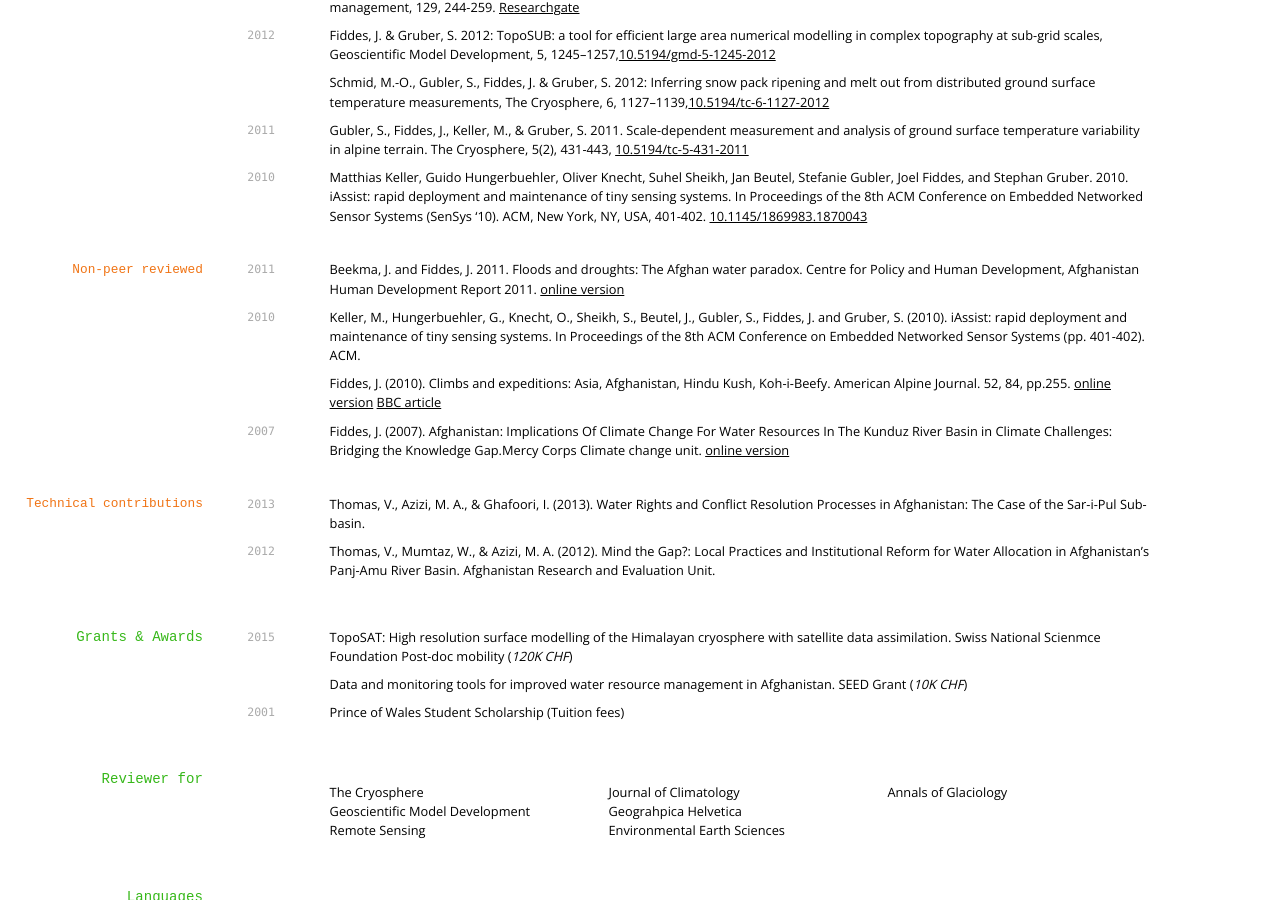
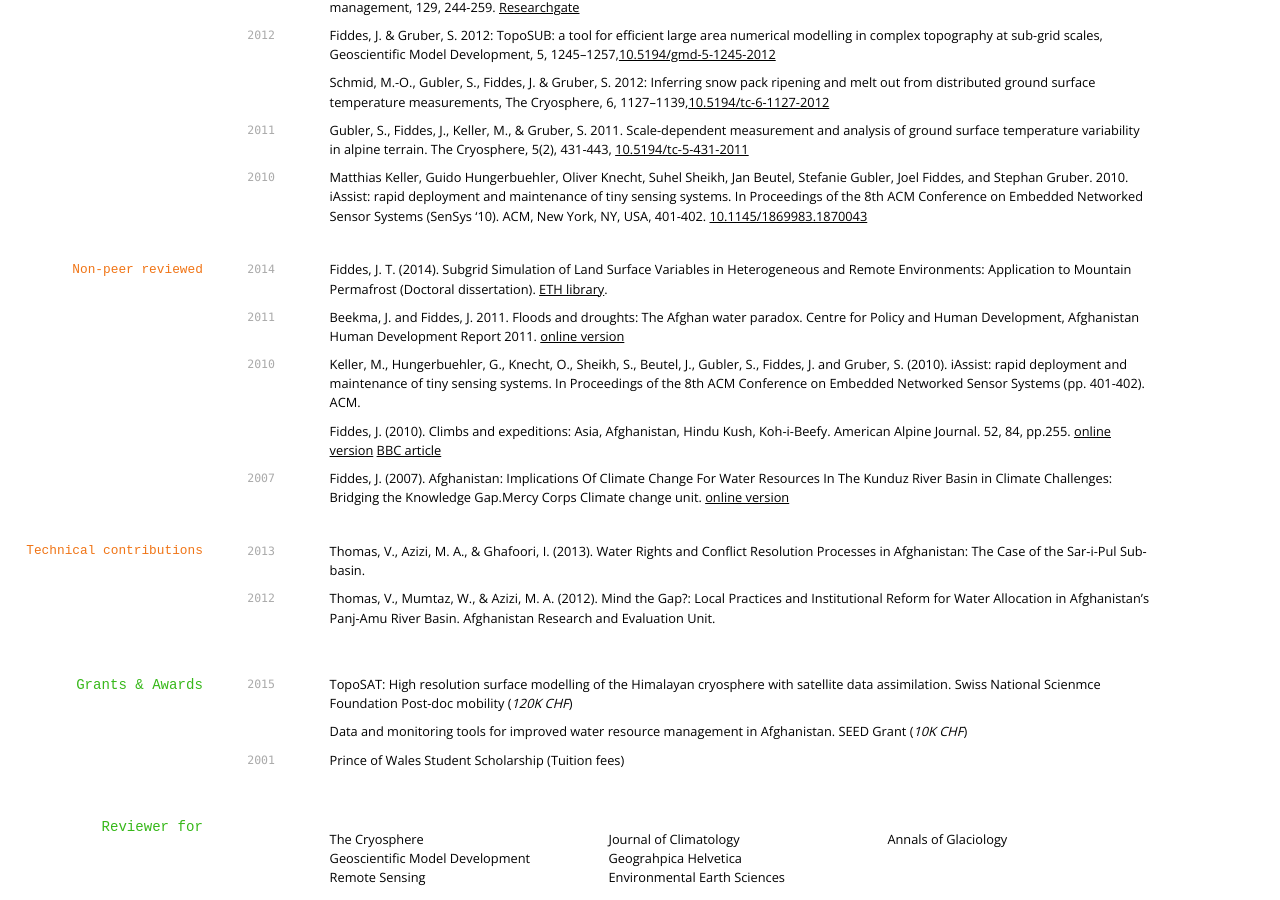
Before and after one commit to joelfiddes/joelfiddes.github.io, a Jekyll site: the page cv/index.html, which Jekyll copies as it is, in a window 1280 px wide and 900 px high, scrolled down 1691 px. Built offline with Jekyll 4.4.1, drawn with Linux system fonts in a browser that asks for light colours; nearby versions of some CDN libraries.

Commit message:
auto-commit

```diff
--- a/cv/index.html
+++ b/cv/index.html
@@ -140,6 +140,9 @@ Gubler, S., Fiddes, J., Keller, M., &amp; Gruber, S. 2011. Scale-dependent measu
 Matthias Keller, Guido Hungerbuehler, Oliver Knecht, Suhel Sheikh, Jan Beutel, Stefanie Gubler, Joel Fiddes, and Stephan Gruber. 2010. iAssist: rapid deployment and maintenance of tiny sensing systems. In Proceedings of the 8th ACM Conference on Embedded Networked Sensor Systems (SenSys ‘10). ACM, New York, NY, USA, 401-402. <a href="http://dx.doi.org/10.1145/1869983.1870043">10.1145/1869983.1870043</a></p>
 
 <h3 id="non-peer-reviewed">Non-peer reviewed</h3>
+<p><code class="highlighter-rouge">2014</code>
+Fiddes, J. T. (2014). Subgrid Simulation of Land Surface Variables in Heterogeneous and Remote Environments: Application to Mountain Permafrost (Doctoral dissertation). <a href="http://www.library.ethz.ch/primo_library/libweb/action/display.do?tabs=detailsTab&amp;ct=display&amp;fn=search&amp;doc=ebi01_prod010407703&amp;indx=7&amp;recIds=ebi01_prod010407703&amp;recIdxs=6&amp;elementId=6&amp;renderMode=poppedOut&amp;displayMode=full&amp;frbrVersion=2&amp;vid=DADS&amp;&amp;tab=default_tab&amp;dscnt=0&amp;vl(freeText0)=fiddes&amp;dstmp=1487752542274">ETH library</a>.</p>
+
 <p><code class="highlighter-rouge">2011</code>
 Beekma, J. and Fiddes, J. 2011. Floods and droughts: The Afghan water paradox. Centre for Policy and Human Development, Afghanistan Human Development Report 2011. <a href="https://www.researchgate.net/profile/Jelle_Beekma/publication/263506848_Flood_and_drought_-_The_Afghan_water_paradox/links/0deec53b23ced1d13f000000.pdf">online version</a></p>
 
```
Also changed, not shown: publications/index.md (+1 -1 lines).
